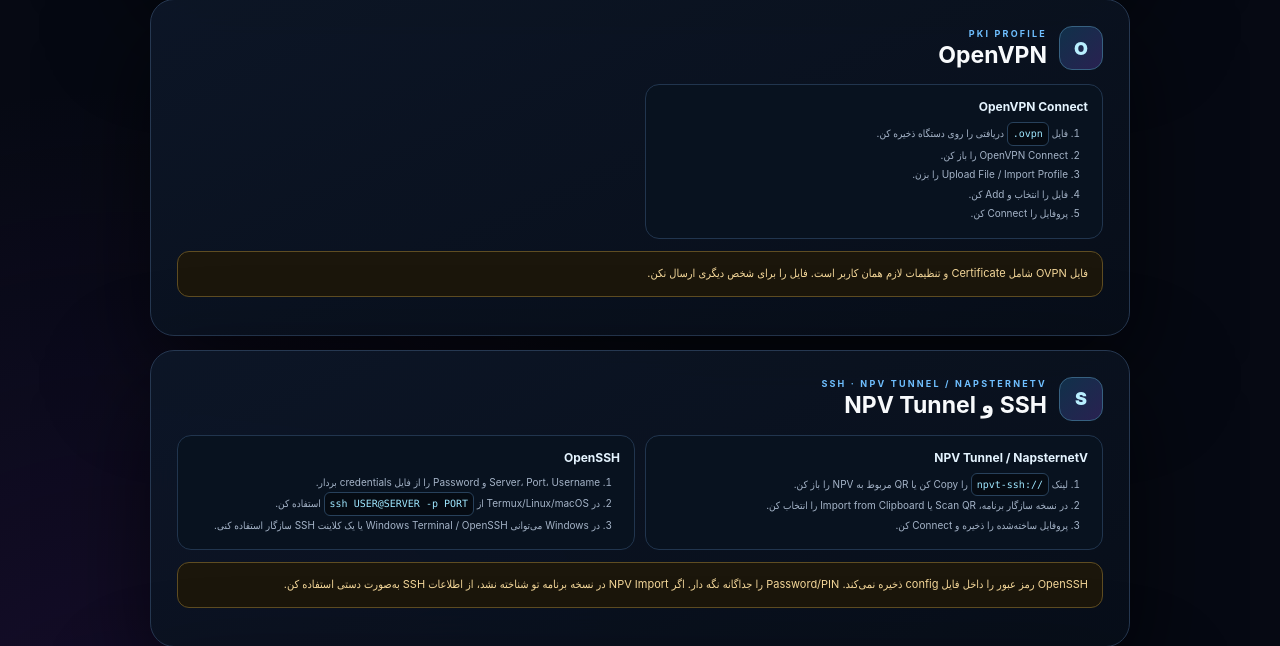
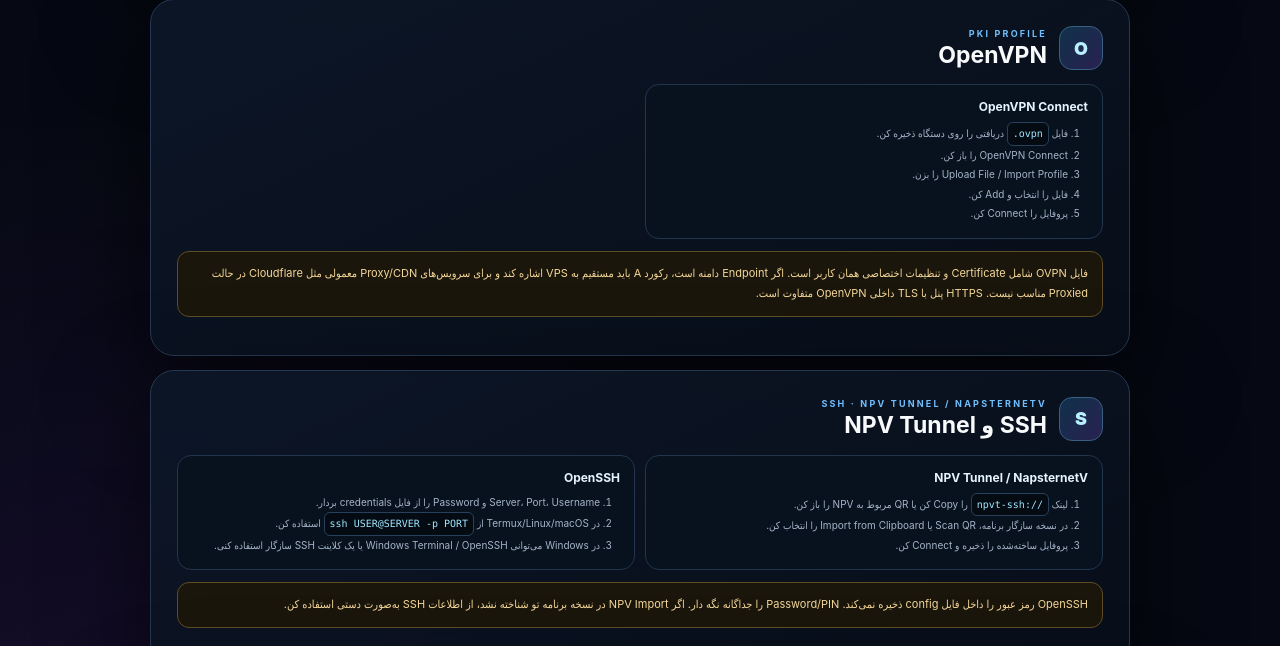
Before and after one commit to mahanneo/Dragon-VPS-Manager-NG, a FastAPI app: page /help/connect in a window 1280 px wide. Shown: the part 1137-1783 px from the top of the page. Run offline with FastAPI, Linux system fonts and the light colour scheme; data that the repository does not hold is empty; parts of the project's set-up code (start-up, migrations or seed data) failed here and were passed over.

Commit message:
docs: clarify OpenVPN domain requirements in public guide

```diff
--- a/app/templates/client_guide.html
+++ b/app/templates/client_guide.html
@@ -47,7 +47,7 @@
       <div class="guide-method-grid">
         <article><b>OpenVPN Connect</b><ol><li>فایل <code>.ovpn</code> دریافتی را روی دستگاه ذخیره کن.</li><li>OpenVPN Connect را باز کن.</li><li>Upload File / Import Profile را بزن.</li><li>فایل را انتخاب و Add کن.</li><li>پروفایل را Connect کن.</li></ol></article>
       </div>
-      <div class="notice">فایل OVPN شامل Certificate و تنظیمات لازم همان کاربر است. فایل را برای شخص دیگری ارسال نکن.</div>
+      <div class="notice">فایل OVPN شامل Certificate و تنظیمات اختصاصی همان کاربر است. اگر Endpoint دامنه است، رکورد A باید مستقیم به VPS اشاره کند و برای سرویس‌های Proxy/CDN معمولی مثل Cloudflare در حالت Proxied مناسب نیست. HTTPS پنل با TLS داخلی OpenVPN متفاوت است.</div>
     </section>
 
     <section class="client-card guide-section" id="ssh">
```
